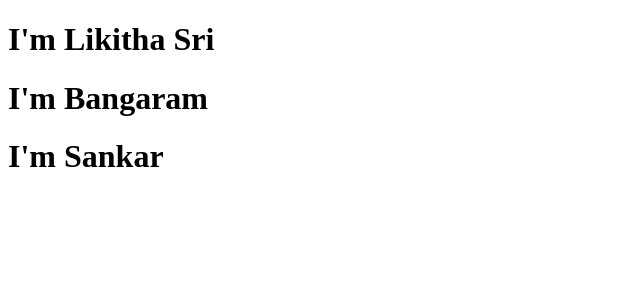
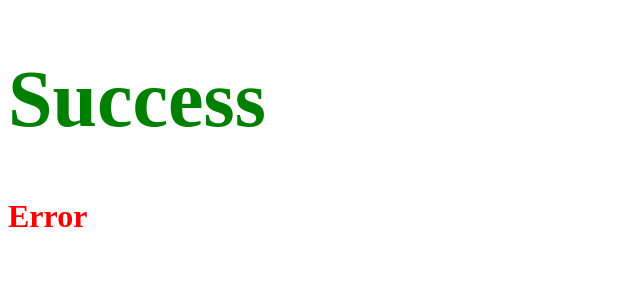
Before and after one commit to ponagantilikithasri/React, a React (Vite) app in the folder React/hello_world/: page / in a window 1280 px wide. Shown: the top 300 px of the page, without its empty margins (0-640 px from the left). Built offline with nearby package versions, Linux system fonts and the light colour scheme.

Commit message:
css stylelings

```diff
--- a/React/hello_world/src/App.jsx
+++ b/React/hello_world/src/App.jsx
@@ -13,10 +13,18 @@ import Event_Bind from "./componets/Event_Bind";
 import ParentComponent from "./componets/ParentComponent";
 import UseGreet from "./componets/UseGreet";
 import Name_List from "./componets/Name_List";
+import StyleSheet from "./componets/StyleSheet";
+import Inline from "./componets/Inline";
+import Styles from "./componets/style.module.css";
+import "./componets/MyStyle.css";
 function App() {
   return (
     <>
-      <Name_List />
+      <h1 className={Styles.Success}>Success</h1>
+      <h1 className="primary">Error</h1>
+      {/* <Inline /> */}
+      {/* <StyleSheet Primary={true} /> */}
+      {/* <Name_List /> */}
       {/* <UseGree/t /> */}
       {/* <ParentComponent /> */}
       {/* </Event_Bind /> */}
@@ -31,7 +39,6 @@ function App() {
         <p>This is a childeren</p>
       </Greet>
       <Class_component name="Bangaram"></Class_component> */}
-
       {/* <Greet name="Jyotsna Sri" work="Job">
         <button> Action</button>
       </Greet>
--- /dev/null
+++ b/React/hello_world/src/componets/Inline.jsx
@@ -0,0 +1,8 @@
+import React from "react";
+const heading = {
+  color: "blue",
+  fontSize: "72px",
+};
+export default function Inline() {
+  return <div style={heading}>Inline</div>;
+}
--- /dev/null
+++ b/React/hello_world/src/componets/MyStyle.css
@@ -0,0 +1,6 @@
+.primary {
+  color: red;
+}
+.fontxl {
+  font-size: 70px;
+}
--- /dev/null
+++ b/React/hello_world/src/componets/StyleSheet.jsx
@@ -0,0 +1,7 @@
+import React from "react";
+import "./MyStyle.css";
+export default function StyleSheet(prop) {
+  //   return <div className="primary">StyleSheet</div>;
+  let className = prop.Primary ? "primary" : ""; // checck primary in App.jsx if there Primary is true then only colour will assigned
+  return <div className={`${className} fontxl`}>Style sheet</div>;
+}
--- /dev/null
+++ b/React/hello_world/src/componets/style.module.css
@@ -0,0 +1,4 @@
+.Success {
+  color: green;
+  font-size: 80px;
+}
```
